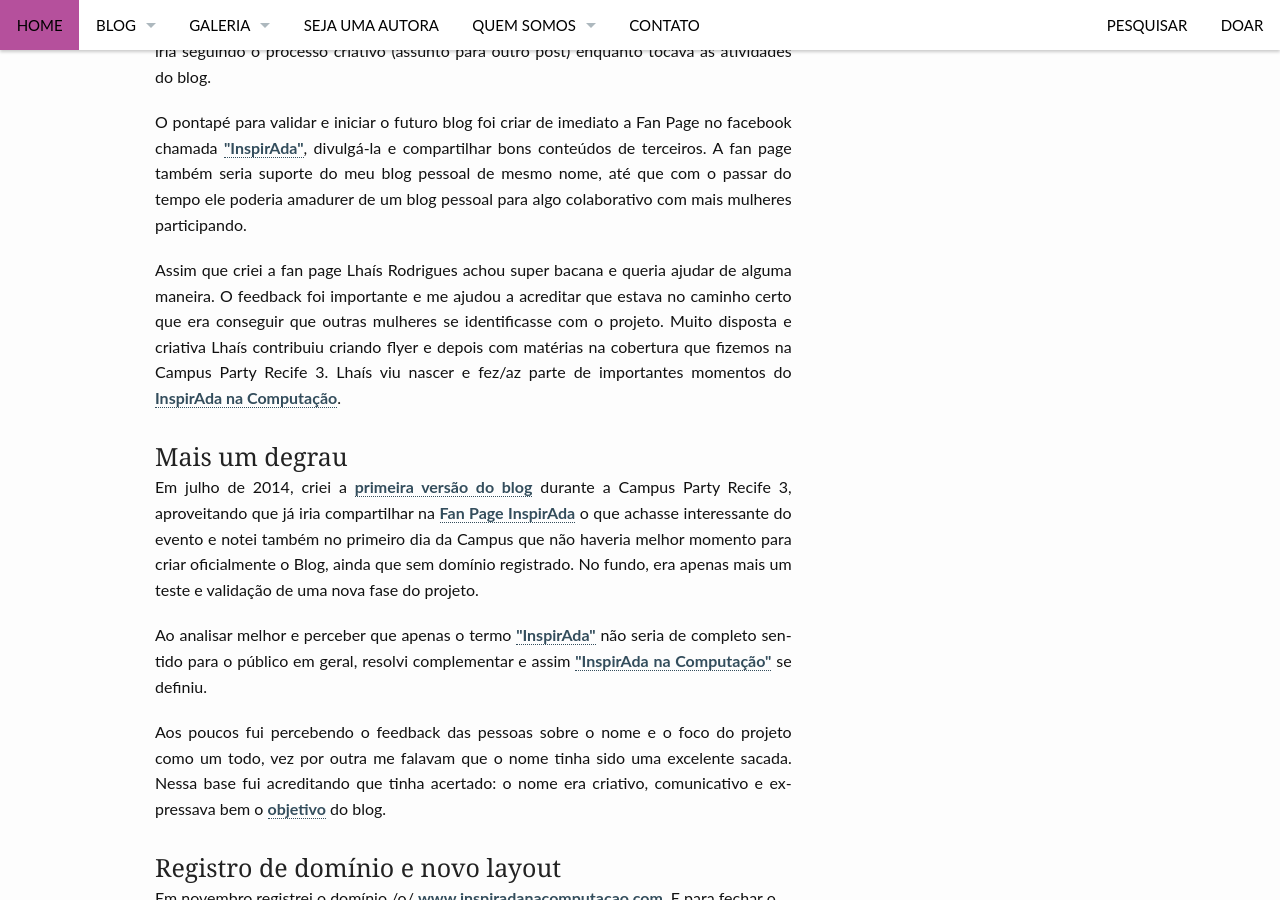
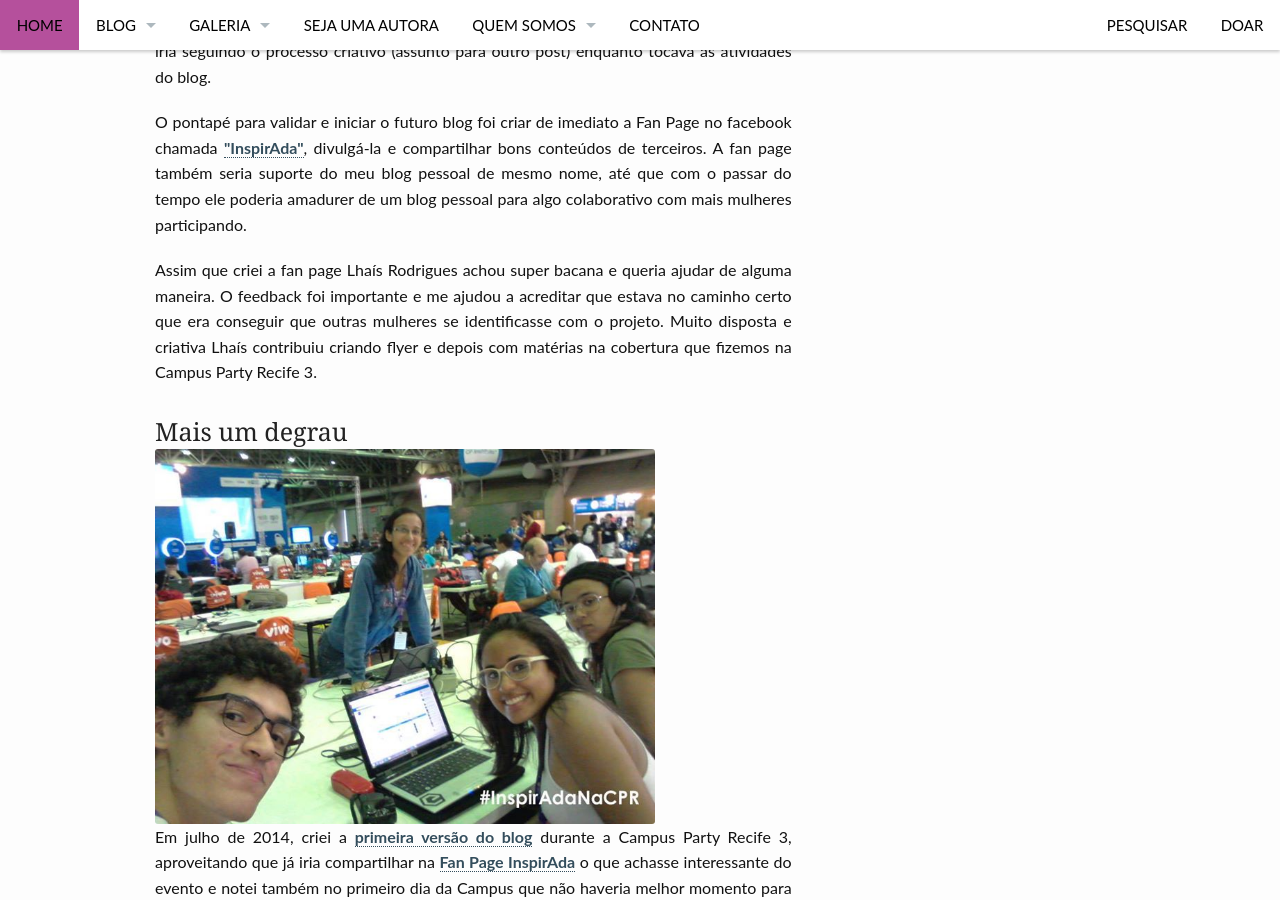
Before and after one commit to inspiradanacomputacao/inspiradanacomputacao.github.io, a Jekyll site: the page built from _posts/noticia/2015-08-06-blog-inspirada-na-computacao-esta-de-volta.md, in a window 1280 px wide and 900 px high, scrolled down 1330 px. Built offline with Jekyll 4.4.1, drawn with Linux system fonts in a browser that asks for light colours; comment, search, counter and statistics services are not loaded.

Commit message:
atualizando texto

```diff
--- a/_posts/noticia/2015-08-06-blog-inspirada-na-computacao-esta-de-volta.md
+++ b/_posts/noticia/2015-08-06-blog-inspirada-na-computacao-esta-de-volta.md
@@ -43,9 +43,10 @@
 
 <p align="justify">O pontapé para validar e iniciar o futuro blog foi criar de imediato a Fan Page no facebook chamada <a href="https://www.facebook.com/inspiradanacomputacao" target="_blank">"InspirAda"</a>, divulgá-la e compartilhar bons conteúdos de terceiros. A fan page também seria suporte do meu blog pessoal de mesmo nome, até que com o passar do tempo ele poderia amadurer de um blog pessoal para algo colaborativo com mais mulheres participando.
 
-<p align="justify">Assim que criei a fan page Lhaís Rodrigues achou super bacana e queria ajudar de alguma maneira. O feedback foi importante e me ajudou a acreditar que estava no caminho certo que era conseguir que outras mulheres se identificasse com o projeto. Muito disposta e criativa Lhaís contribuiu criando flyer e depois com matérias na cobertura que fizemos na Campus Party Recife 3. Lhaís viu nascer e fez/az parte de importantes momentos do <a href="https://www.facebook.com/inspiradanacomputacao" target="_blank">InspirAda na Computação</a>.</p>
+<p align="justify">Assim que criei a fan page Lhaís Rodrigues achou super bacana e queria ajudar de alguma maneira. O feedback foi importante e me ajudou a acreditar que estava no caminho certo que era conseguir que outras mulheres se identificasse com o projeto. Muito disposta e criativa Lhaís contribuiu criando flyer e depois com matérias na cobertura que fizemos na Campus Party Recife 3.
 
 <h3>Mais um degrau</h3>
+<img src="http://inspiradanacomputacao.github.io/images/cpr3_inspirada.jpg" align="center" width="500px" alt="">
 
 <p align="justify">Em julho de 2014, criei a <a href="http://inspiradanacomputacao.wordpress.com/" target="_blank">primeira versão do blog</a> durante a Campus Party Recife 3, aproveitando que já iria compartilhar na <a href="https://www.facebook.com/inspiradanacomputacao" target="_blank">Fan Page InspirAda</a> o que achasse interessante do evento e notei também no primeiro dia da Campus que não haveria melhor momento para criar oficialmente o Blog, ainda que sem domínio registrado. No fundo, era apenas mais um teste e validação de uma nova fase do projeto. </p>
 
```
